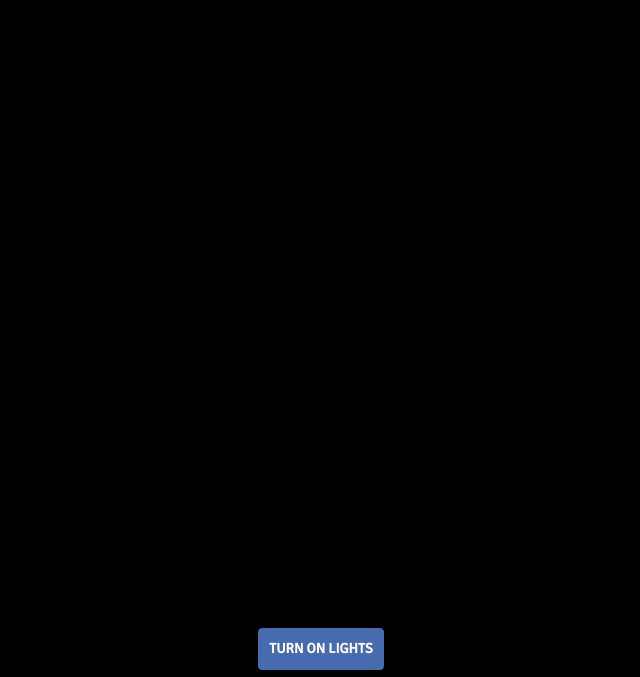
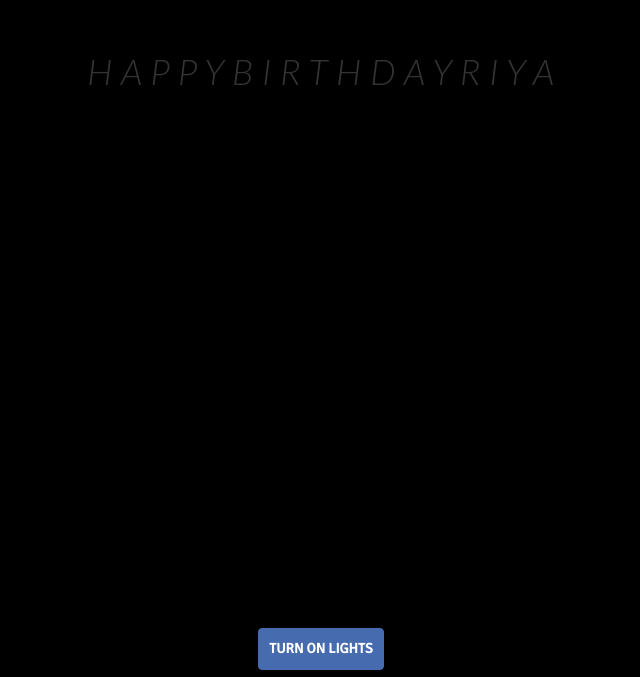
Before and after one commit to Rehanshaikh33/hbdriya, a website: page index.html in a window 1280 px wide. Shown: the part 123-800 px from the top of the page, without its empty margins (319-959 px from the left). Drawn offline with nearby package versions, Linux system fonts and the light colour scheme.

Commit message:
Update index.html

```diff
--- a/index.html
+++ b/index.html
@@ -35,6 +35,31 @@
         <source src="hbd.mp3"></source>
 	   Your browser isn't invited for super fun audio time.
     </audio>
+	 <section>
+            <video src="smoke.mp4" autoplay muted></video>
+            <h1>
+                <span>H</span>
+                <span>A</span>
+                <span>P</span>
+                <span>P</span>
+                <span>Y</span>
+                <span></span>
+                <span>B</span>
+                <span>I</span>
+                <span>R</span>
+                <span>T</span>
+                <span>H</span>
+                <span>D</span>
+                <span>A</span>
+                <span>Y</span>
+                <span></span>
+                <span>R</span>
+                <span>I</span>
+                <span>Y</span>
+                <span>A</span>
+
+            </h1>
+        </section>
 <!--     <div class="balloons text-center" id="b1">
     	<h2 style="color:#F2B300;"></h2>
     </div>
```
